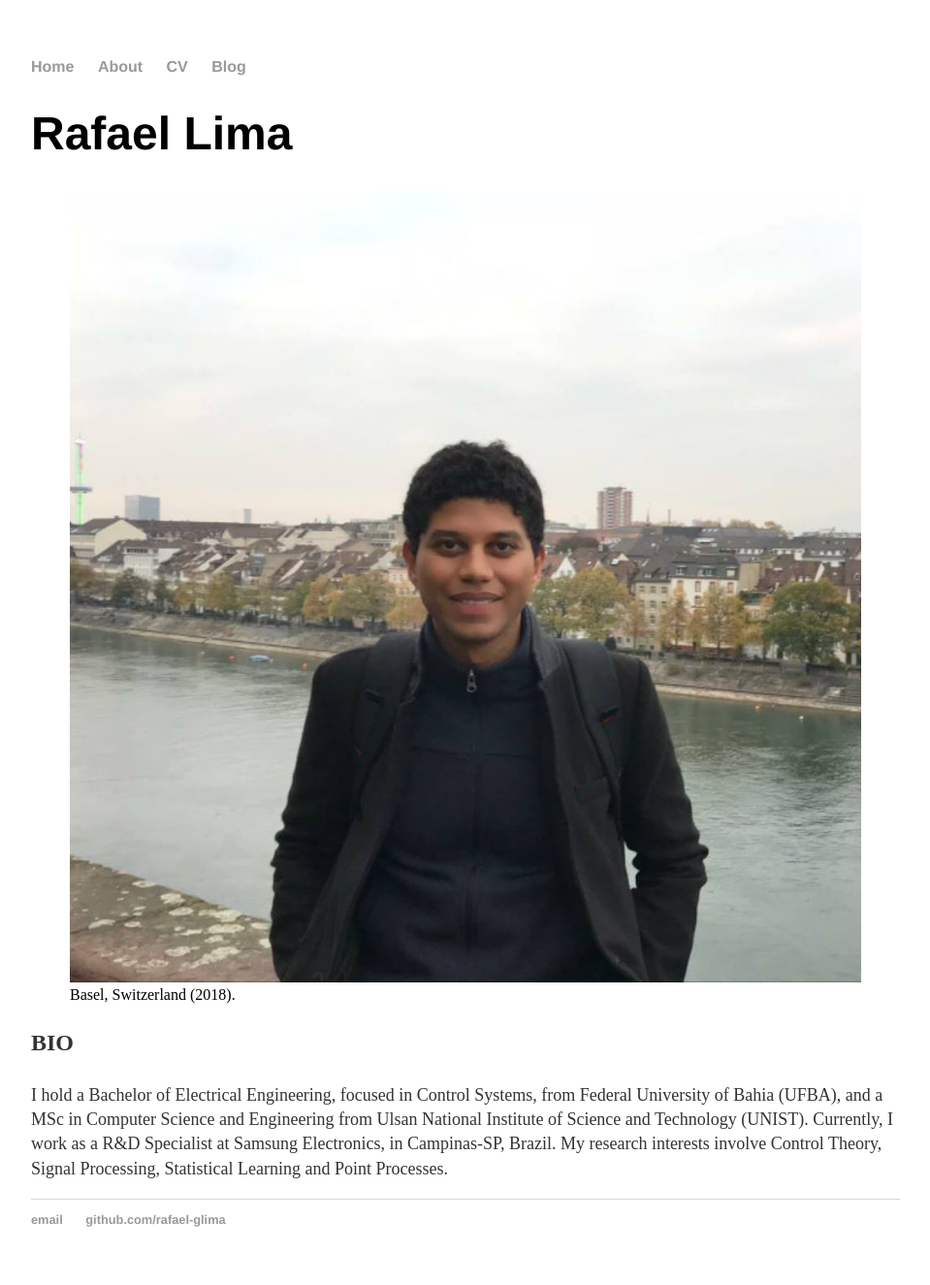
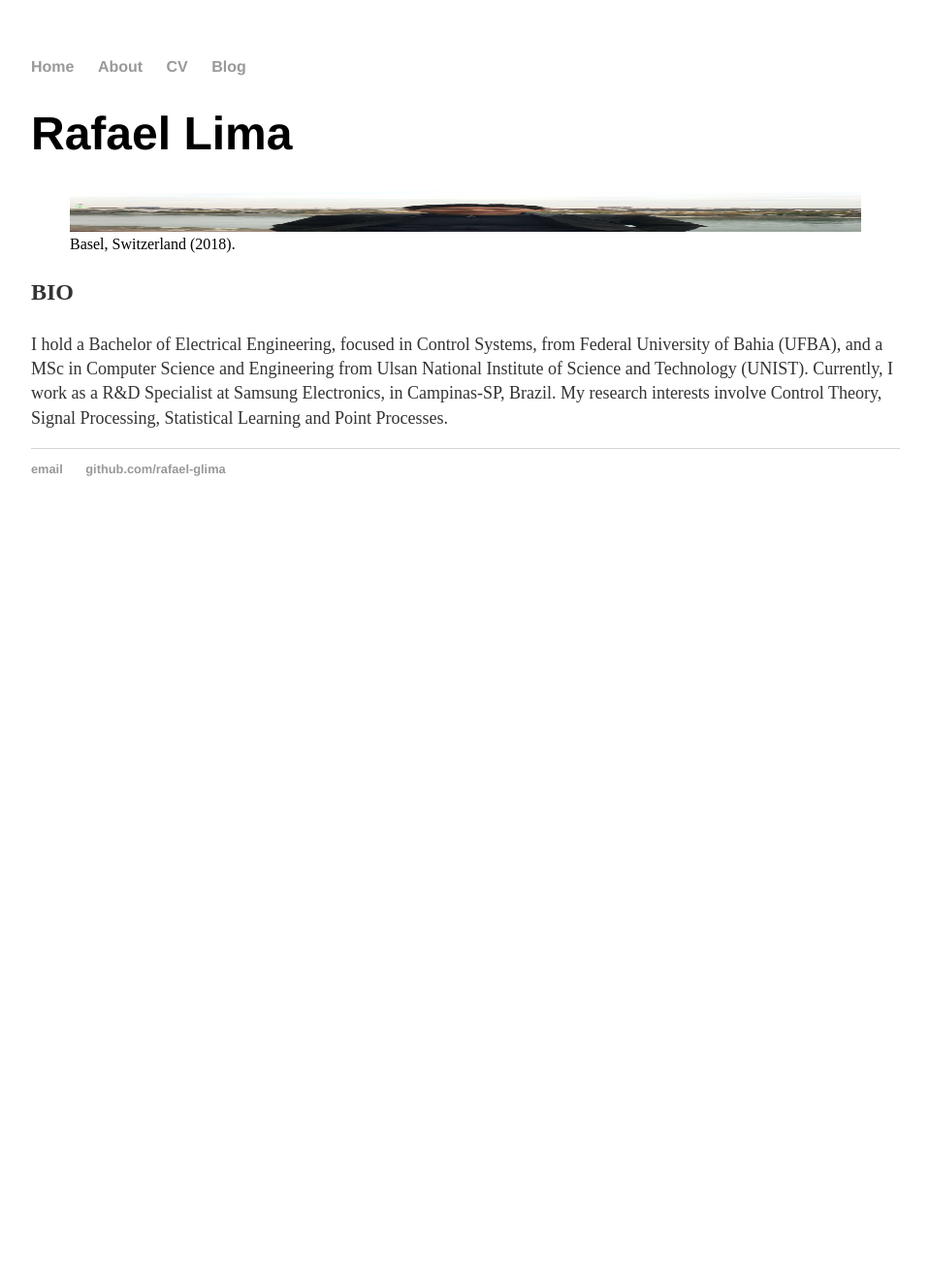
Before and after one commit to rafael-glima/rafael-glima.github.io, a Jekyll site: the page built from index.html, in a window 1280 px wide. Shown: the whole page at 97% size, without its empty margins (160-1119 px from the left). Built offline with Jekyll 4.4.1, drawn with Linux system fonts in a browser that asks for light colours; after the commit the page ends 900 px from its top, so only the background shows below that.

Commit message:
Changes in Main Page content

```diff
--- a/index.html
+++ b/index.html
@@ -5,7 +5,7 @@ title: Rafael Lima
 <div class="blurb">
 	<h1>Rafael Lima</h1>
 	<figure>
-  	<img src="Profile.jpg" alt="Trulli" style="width:100%">
+  	<img src="Profile.jpg" alt="Trulli" style="width:100%" height="42" width="42">
   	<figcaption>Basel, Switzerland (2018).</figcaption>
 	</figure>
 	<p style="font-weight: bold;">BIO</p>
```
